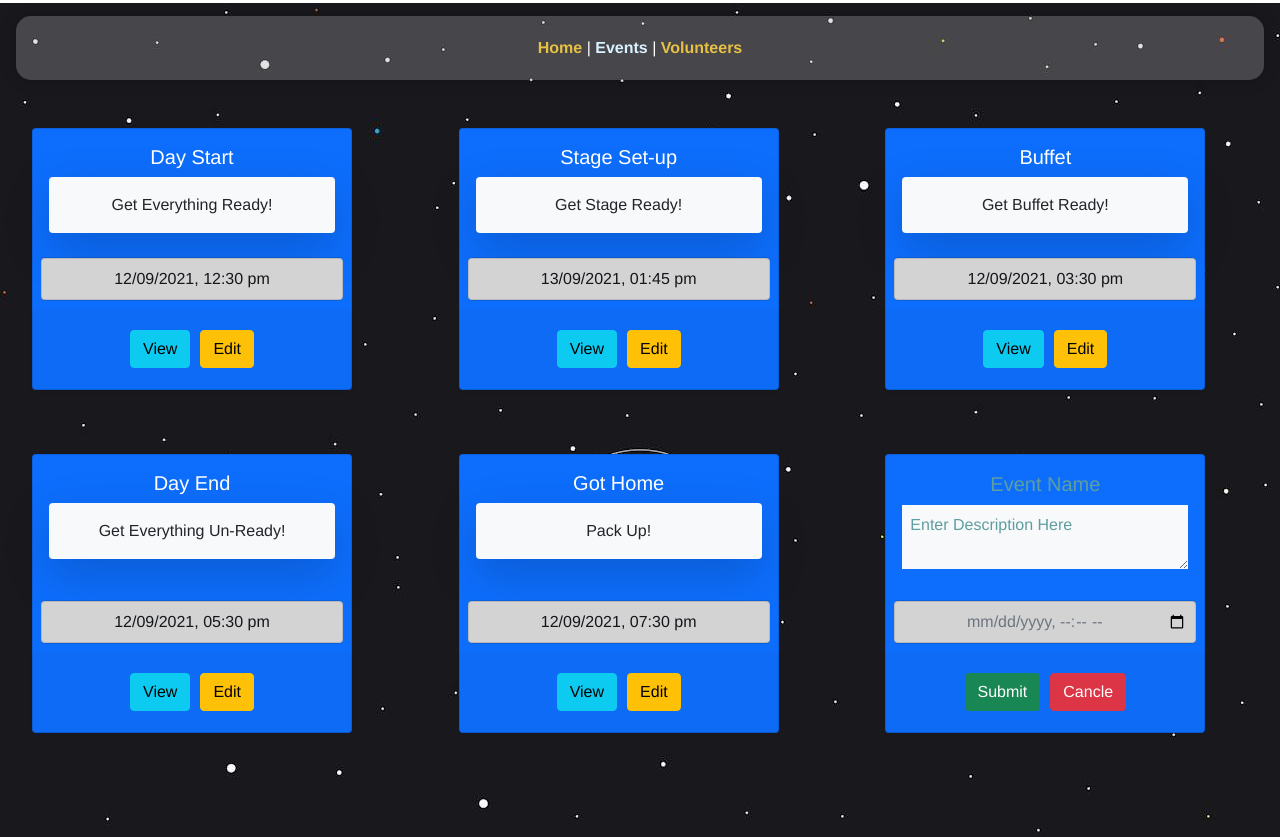
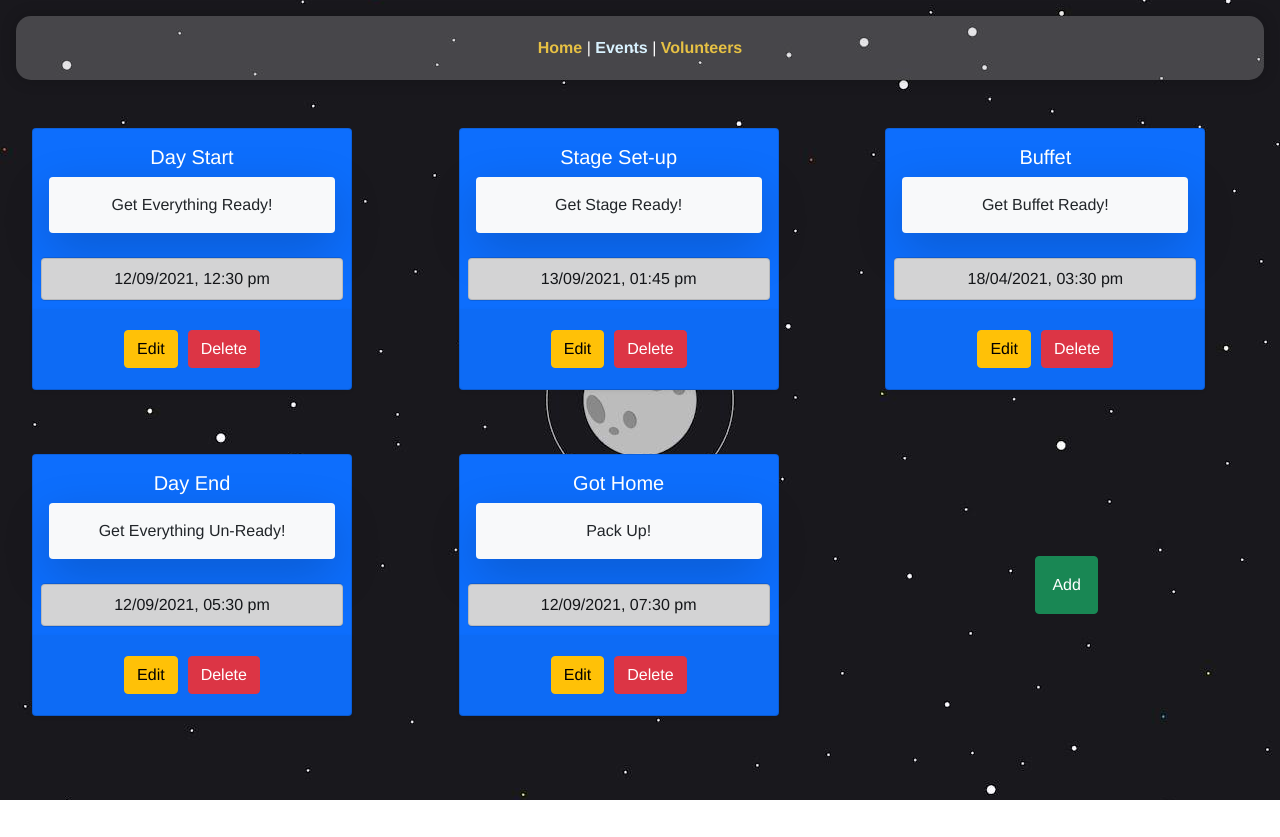
Before and after one commit to KazBrekker1/astro21, a Vue app: page /#/events in a window 1280 px wide. Shown: the top 837 px of the page. After the commit the page ends 800 px from the top, so only its background shows below. Built offline with nearby package versions, Linux system fonts and the light colour scheme.

Commit message:
- Implemented Form Toggelling
-Implemented Add Event

- Diparted Event Mutations and Storage to VUEX

- Added Delte button

- Renamed an attribute in the event

- Minor Bug Fixes

- Green BORGER

```diff
--- a/package.json
+++ b/package.json
@@ -11,6 +11,7 @@
 		"bootstrap": "^5.0.0-beta3",
 		"bootstrap-icons": "^1.4.1",
 		"core-js": "^3.6.5",
+		"firebase": "^8.4.1",
 		"register-service-worker": "^1.7.1",
 		"vue": "^3.0.0",
 		"vue-router": "^4.0.0-0",
--- a/src/assets/mockData/events.js
+++ b/src/assets/mockData/events.js
@@ -1,32 +1,32 @@
-export const eventInfo = [
+export const eventsInfo = [
 	{
 		id: 0,
 		name: "Day Start",
-		Time: "12-sep-2021 12:30",
+		time: "12-sep-2021 12:30",
 		description: "Get Everything Ready!",
 	},
 	{
 		id: 1,
 		name: "Stage Set-up",
-		Time: "13-sep-2021 13:45",
+		time: "13-sep-2021 13:45",
 		description: "Get Stage Ready!",
 	},
 	{
 		id: 2,
 		name: "Buffet",
-		Time: "12-sep-2021 15:30",
+		time: "2021-04-18 15:30",
 		description: "Get Buffet Ready!",
 	},
 	{
 		id: 3,
 		name: "Day End",
-		Time: "12-sep-2021 17:30",
+		time: "12-sep-2021 17:30",
 		description: "Get Everything Un-Ready!",
 	},
 	{
 		id: 4,
 		name: "Got Home",
-		Time: "12-sep-2021 19:30",
+		time: "12-sep-2021 19:30",
 		description: "Pack Up!",
 	},
 ]
--- a/src/components/Event.vue
+++ b/src/components/Event.vue
@@ -9,7 +9,7 @@
 		<ul class="list-group m-2">
 			<li class="list-group-item list-group-item-dark">
 				{{
-					new Date(eventInfo["Time"]).toLocaleString("en-AU", {
+					new Date(eventInfo["time"]).toLocaleString("en-AU", {
 						year: "numeric",
 						day: "2-digit",
 						month: "2-digit",
@@ -21,8 +21,8 @@
 			</li>
 		</ul>
 		<div class="card-footer p-3 shadow-sm">
-			<button type="button" class="btn btn-info">View</button>
 			<button type="button" class="btn btn-warning">Edit</button>
+			<button type="button" class="btn btn-danger">Delete</button>
 		</div>
 	</div>
 </template>
--- a/src/components/EventForm.vue
+++ b/src/components/EventForm.vue
@@ -29,26 +29,37 @@
 		</ul>
 		<div class="card-footer p-3 shadow-sm">
 			<button type="submit" class="btn btn-success">Submit</button>
-			<button type="button" class="btn btn-danger">Cancle</button>
+			<button type="button" class="btn btn-danger" @click="cancelForm">Cancle</button>
 		</div>
 	</form>
 </template>
 
 <script>
 import { reactive, toRefs } from "vue"
+import { useStore } from "vuex"
 export default {
 	name: "EventForm",
-	setup() {
-		const state = reactive({
+	setup(props, { emit }) {
+		const store = useStore()
+		const eventState = reactive({
 			required: true,
 			name: "",
 			description: "",
 			time: "",
 		})
 		const submitEvent = () => {
-			console.log(`Hello There ${state.time} ${state.name}!`)
+			store.dispatch("addEvent", {
+				id: store.state.events.length,
+				name: eventState.name,
+				time: eventState.time,
+				description: eventState.description,
+			})
+			emit("exitForm")
 		}
-		return { submitEvent, ...toRefs(state) }
+		const cancelForm = () => {
+			emit("exitForm")
+		}
+		return { submitEvent, ...toRefs(eventState), cancelForm }
 	},
 }
 </script>
@@ -60,7 +71,7 @@ export default {
 		margin: 5px;
 	}
 	::placeholder {
-		color: cadetblue;
+		color: rgb(152, 184, 170);
 	}
 }
 </style>
--- a/src/store/index.js
+++ b/src/store/index.js
@@ -1,8 +1,24 @@
 import { createStore } from "vuex"
 
 export default createStore({
-	state: {},
-	mutations: {},
-	actions: {},
-	modules: {},
+	state: {
+		events: [],
+	},
+	mutations: {
+		SET_EVENTS(state, val) {
+			state.events = val
+		},
+		ADD_EVENT(state, val) {
+			state.events.push(val)
+			console.log(val)
+		},
+	},
+	actions: {
+		setEvents({ state, commit }, events) {
+			commit("SET_EVENTS", events)
+		},
+		addEvent({ state, commit }, event) {
+			commit("ADD_EVENT", event)
+		},
+	},
 })
--- a/src/styles/base.scss
+++ b/src/styles/base.scss
@@ -1 +1,8 @@
 @import "../../node_modules/bootstrap/scss/bootstrap.scss";
+
+input:required {
+	box-shadow: none;
+}
+// input:invalid {
+// 	box-shadow: 0 0 3px red;
+// }
--- a/src/views/Events.vue
+++ b/src/views/Events.vue
@@ -1,9 +1,9 @@
 <template>
 	<div class="events">
-		<Event v-for="event in eventsInfo" :key="event['id']" :eventInfo="event" />
-		<EventForm />
-		<div class="addNew">
-			<button class="btn btn-success p-3">Add</button>
+		<Event v-for="event in events" :key="event['id']" :eventInfo="event" />
+		<EventForm v-if="state.formVisible" @exitForm="toggleForm" />
+		<div v-if="!state.formVisible" class="addNew">
+			<button class="btn btn-success p-3" @click="toggleForm">Add</button>
 		</div>
 	</div>
 </template>
@@ -11,13 +11,24 @@
 <script>
 import Event from "@/components/Event.vue"
 import EventForm from "@/components/EventForm.vue"
-import { ref } from "vue"
-import { eventInfo } from "../assets/mockData/events.js"
+import { ref, reactive } from "vue"
+import { useStore, mapState } from "vuex"
+import { eventsInfo } from "../assets/mockData/events.js"
 export default {
 	name: "Events",
 	setup() {
-		const eventsInfo = ref(eventInfo)
-		return { eventsInfo }
+		const store = useStore()
+		store.dispatch("setEvents", eventsInfo)
+		const state = reactive({
+			formVisible: false,
+		})
+		const toggleForm = () => {
+			state.formVisible = !state.formVisible
+		}
+		return { state, toggleForm }
+	},
+	computed: {
+		...mapState(["events"]),
 	},
 	components: { Event, EventForm },
 }
```
Also changed, not shown: 1 other file (tests, documents, lock files or other folders). Lines whose indentation alone changed are shown as unchanged.
